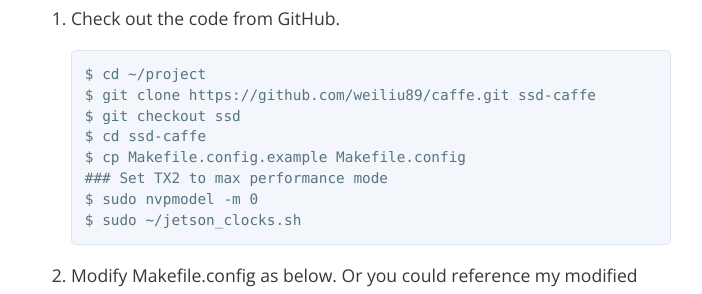
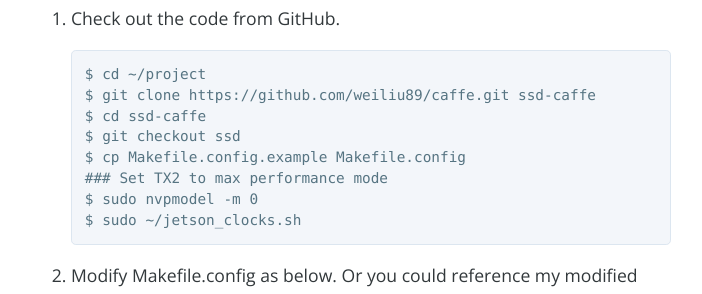
Before and after one commit to jkjung-avt/jkjung-avt.github.io, a Jekyll site: the page built from _posts/2017-11-30-ssd.md, in a window 1280 px wide and 900 px high, scrolled down 1033 px. Shown: the part 152-446 px from the top of the window, without its empty margins (289-991 px from the left). Built offline with Jekyll 4.4.1, drawn with Linux system fonts in a browser that asks for light colours; nearby versions of some CDN libraries; comment, search, counter and statistics services are not loaded.

Commit message:
Fix a minor error

````diff
--- a/_posts/2017-11-30-ssd.md
+++ b/_posts/2017-11-30-ssd.md
@@ -31,8 +31,8 @@ Building the Code:
    ```shell
    $ cd ~/project
    $ git clone https://github.com/weiliu89/caffe.git ssd-caffe
+   $ cd ssd-caffe
    $ git checkout ssd
-   $ cd ssd-caffe
    $ cp Makefile.config.example Makefile.config
    ### Set TX2 to max performance mode
    $ sudo nvpmodel -m 0
````
